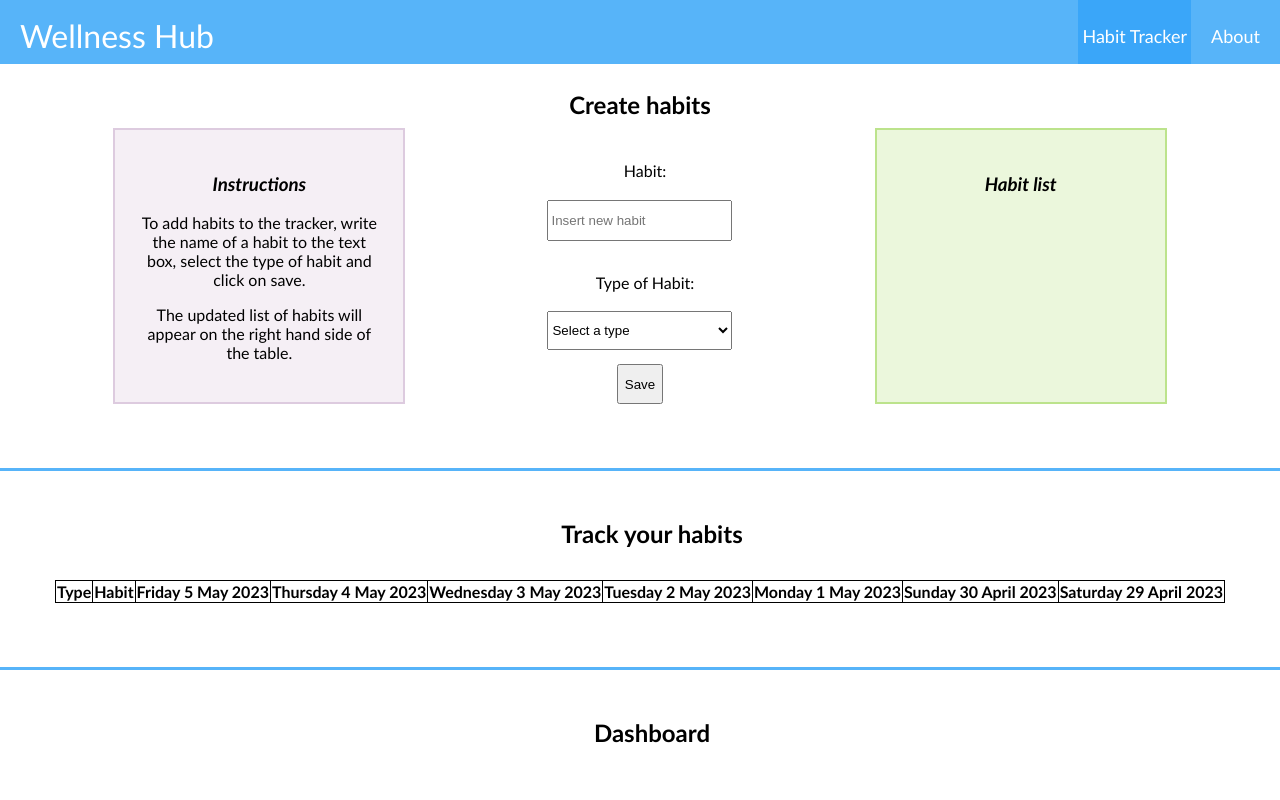
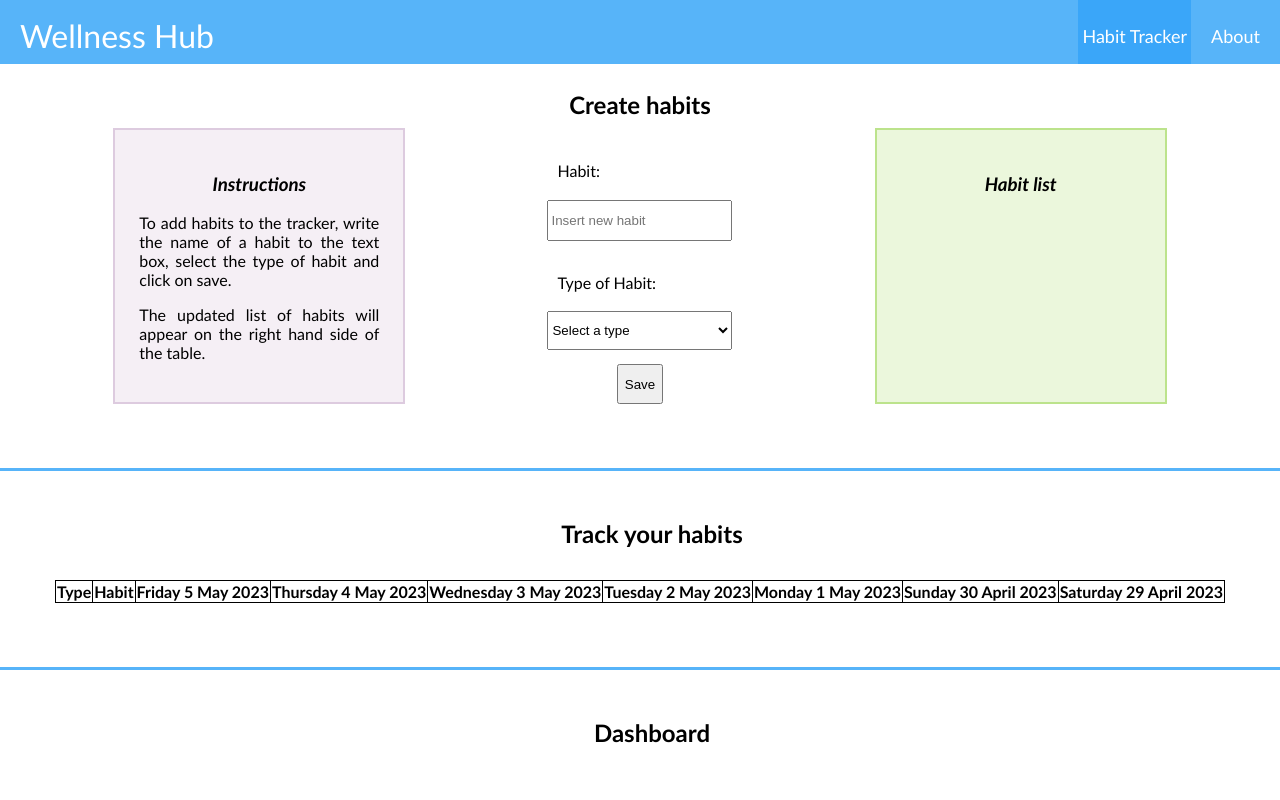
Before and after one commit to Cfaccetti/wellness-hub, a React (Create React App) app: page /habits in a window 1280 px wide. Shown: the top 800 px of the page. Built offline with nearby package versions, Linux system fonts and the light colour scheme.

Commit message:
Edits Small Format Detail

```diff
--- a/src/Pages/Habits/Habitbox/Habitbox.css
+++ b/src/Pages/Habits/Habitbox/Habitbox.css
@@ -57,7 +57,7 @@ label {
     margin-left: 1em
 }
 
-.instructions1 .instructions2 {
+.instructions1, .instructions2 {
     text-align: justify;
 }
 
--- a/src/index.css
+++ b/src/index.css
@@ -6,11 +6,6 @@ body {
   /* width: 100%; */
   margin: 0;
   font-family:'Gill Sans', 'Gill Sans MT', Calibri, 'Trebuchet MS', sans-serif;
-}
-
-.container {
-  /* margin: 1rem;  */
-  text-align: center;
 }
 
 .site-title {
```
